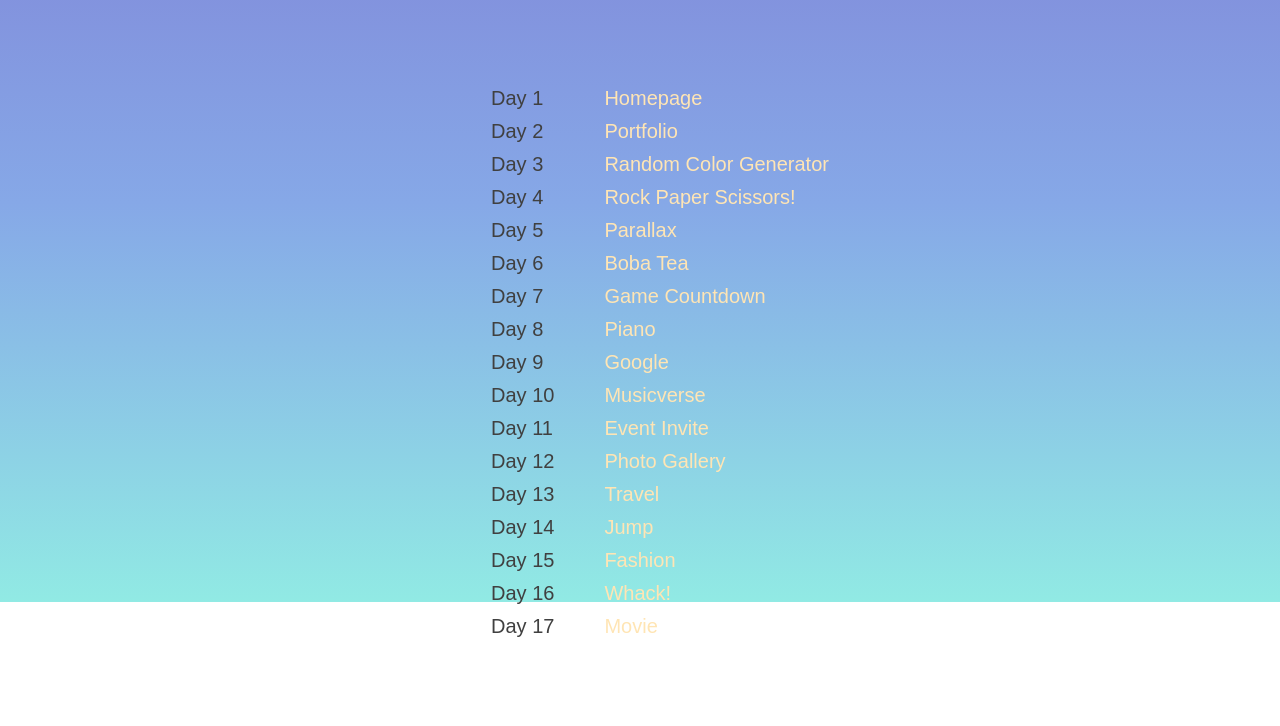
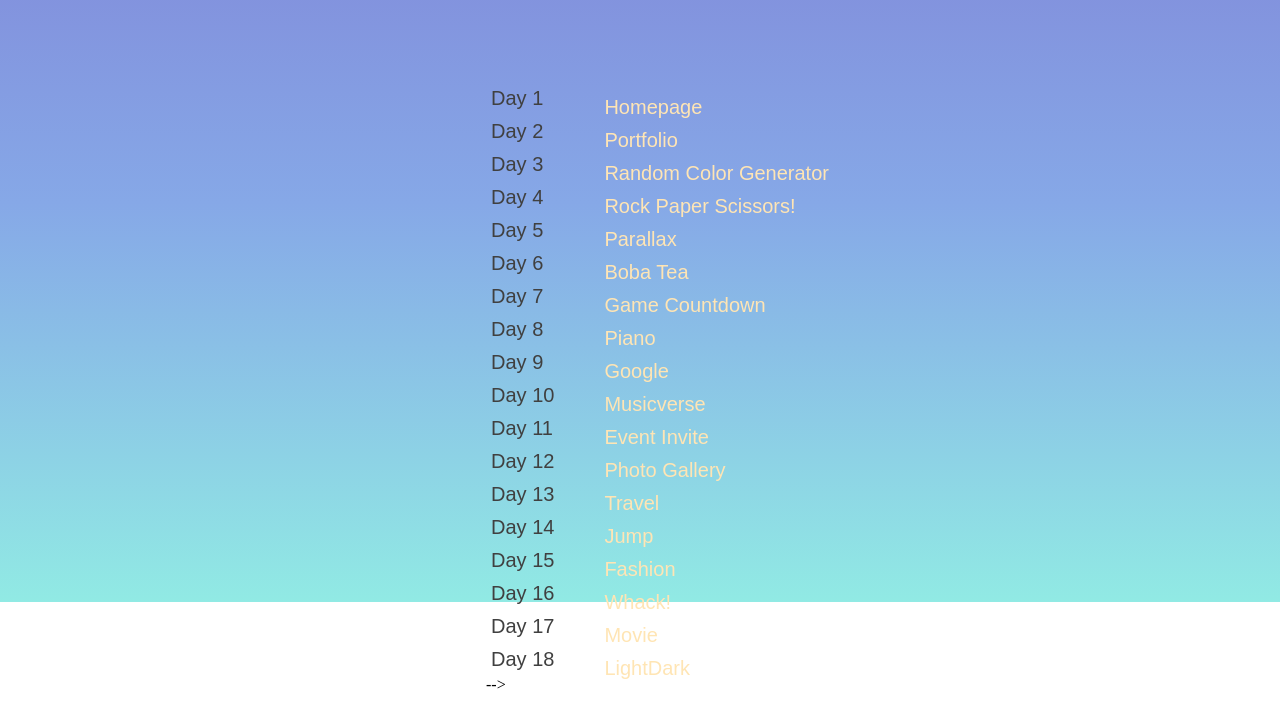
Before and after one commit to cwang1996/30Days30Websites, a plain HTML site: page index.html in a window 1280 px wide. Shown: the part 198-924 px from the top of the page. Before the commit the page ends 891 px from the top, so only its background shows below. Drawn offline with Linux system fonts and the light colour scheme.

Commit message:
Update index.html

```diff
--- a/index.html
+++ b/index.html
@@ -53,8 +53,8 @@
                 <li>Day 15</li>
                 <li>Day 16</li>
                 <li>Day 17</li>
-<!--                 <li>Day 18</li>
-                <li>Day 19</li>
+                <li>Day 18</li>
+<!--                 <li>Day 19</li>
                 <li>Day 20</li>
                 <li>Day 21</li>
                 <li>Day 22</li>
@@ -65,7 +65,7 @@
                 <li>Day 27</li>
                 <li>Day 28</li>
                 <li>Day 29</li>
-                <li>Day 30</li> -->
+                <li>Day 30</li> --> -->
 
 
             </ul>
@@ -90,6 +90,7 @@
                 <li><a href="https://cwang1996.github.io/Fashion/" target="_blank">Fashion</a></li>
                 <li><a href="https://cwang1996.github.io/Whack/" target="_blank">Whack!</a></li>
                 <li><a href="https://cwang1996.github.io/Movie/" target="_blank">Movie</a></li>
+                <li><a href="" target="_blank">LightDark</a></li>
             </ul>
         </div>
     </div>
```
